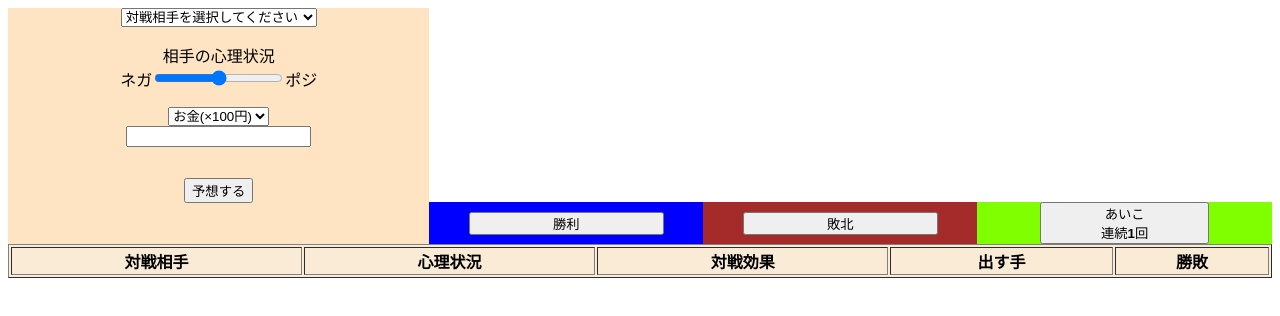
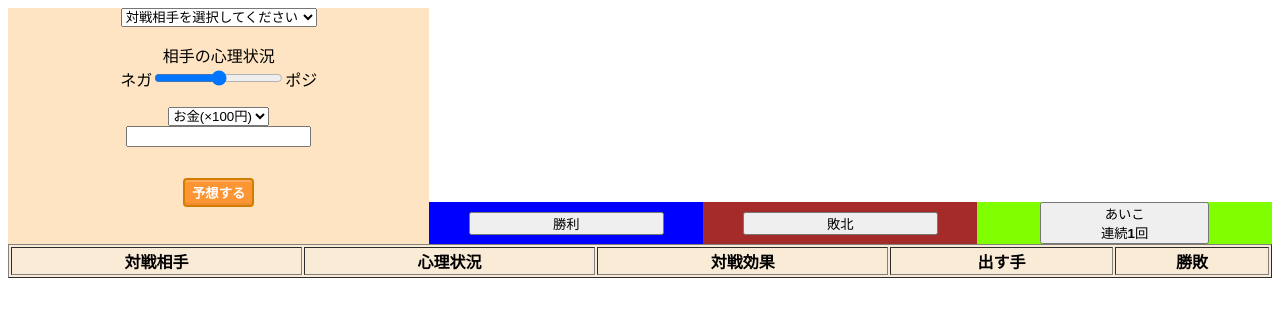
Before and after one commit to hayabusa-hazime/hayabusa-hazime.fnd31, a plain HTML site: page index.html in a window 1280 px wide. Drawn offline with Linux system fonts and the light colour scheme.

Commit message:
Update beauty.css

```diff
--- a/beauty.css
+++ b/beauty.css
@@ -98,6 +98,7 @@
 
 #user-select{
     height: 30%;
+
 }
 
 #emotion{
@@ -111,3 +112,21 @@
 #user{
     height: 30%
 }
+
+#submit-button {
+    position: relative;
+    display: inline-block;
+    padding: 0.25em 0.5em;
+    text-decoration: none;
+    color: #FFF;
+    background: #fd9535;/*色*/
+    border-radius: 4px;/*角の丸み*/
+    box-shadow: inset 0 2px 0 rgba(255,255,255,0.2), inset 0 -2px 0 rgba(0, 0, 0, 0.05);
+    font-weight: bold;
+    border: solid 2px #d27d00;/*線色*/
+}
+
+#submit-button:active {
+    /*押したとき*/
+    box-shadow: 0 0 2px rgba(0, 0, 0, 0.30);
+}
```
